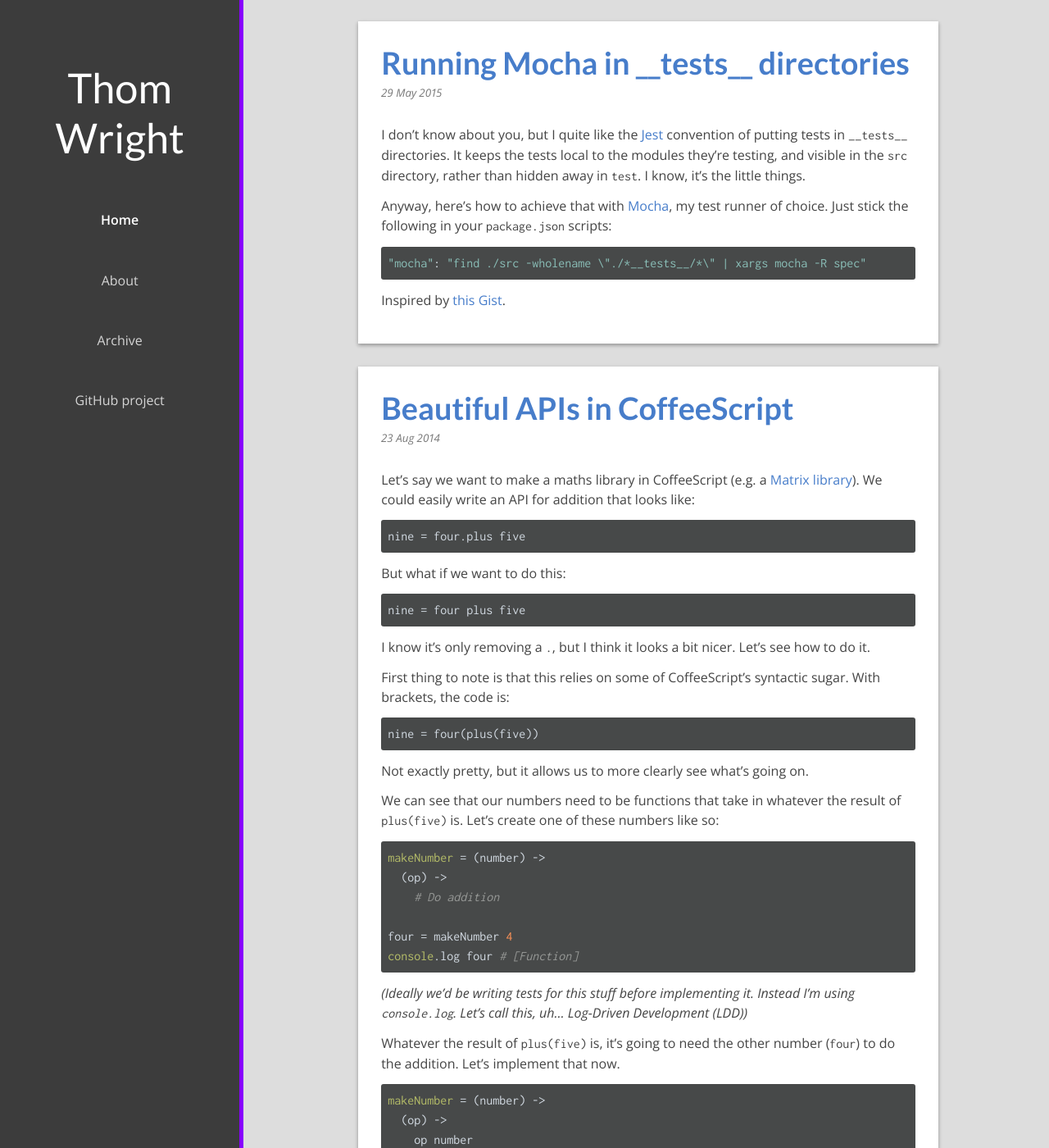
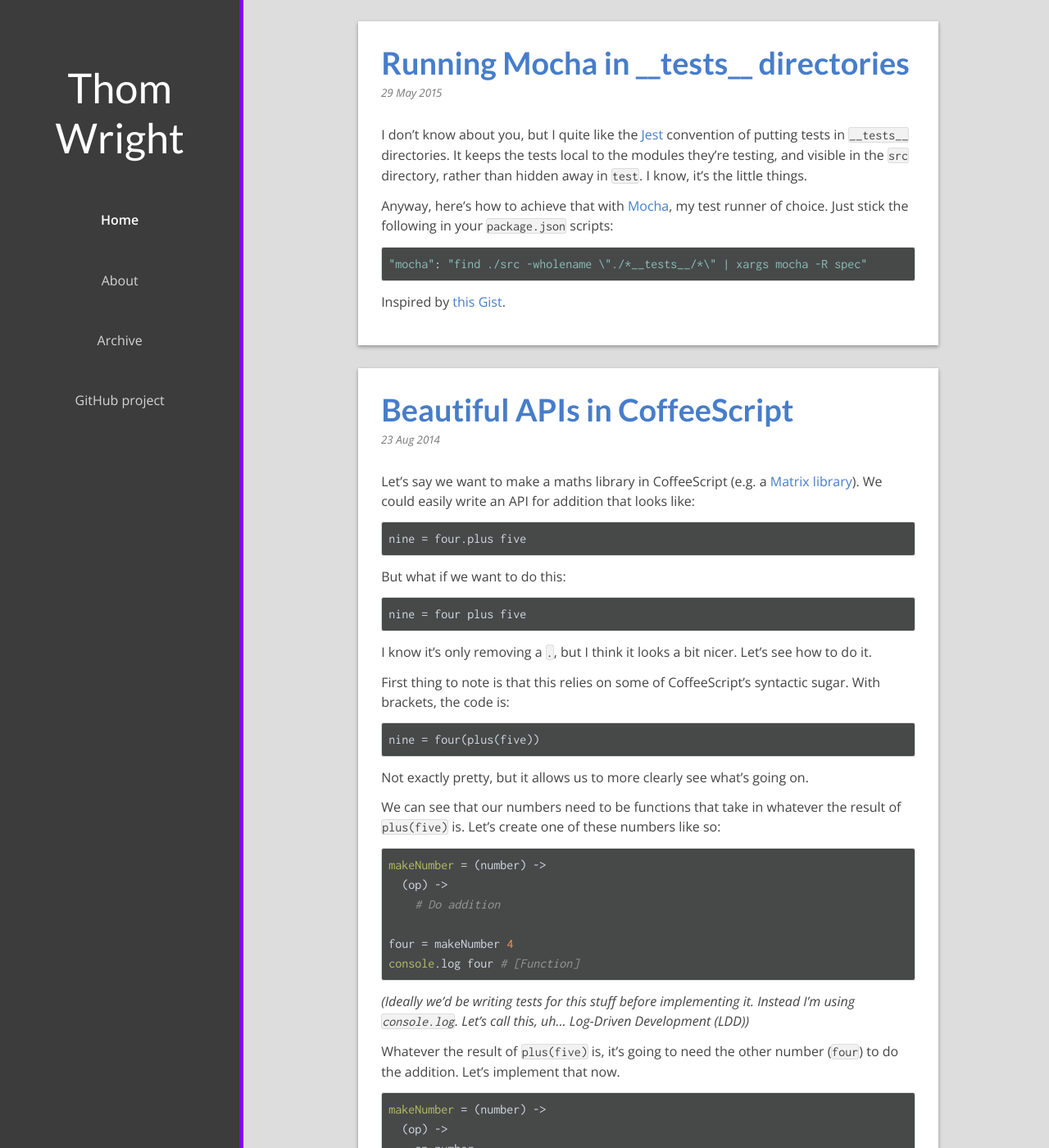
Before and after one commit to ThomWright/ThomWright.github.io, a Jekyll site: the page built from index.html, in a window 1280 px wide and 1400 px high. Shown: the whole window at 82% size. Built offline with Jekyll 4.4.1, drawn with Linux system fonts in a browser that asks for light colours; nearby versions of some CDN libraries; Markdown is read by kramdown in place of the engine named in the settings.

Commit message:
Style changes to improve readability
- article width
- inline code highlight

```diff
--- a/public/css/_sass/_articles.scss
+++ b/public/css/_sass/_articles.scss
@@ -14,4 +14,6 @@
     font-style: italic;
     color: $gray;
   }
+
+  max-width: $max-content-width;
 }
--- a/public/css/_sass/_base.scss
+++ b/public/css/_sass/_base.scss
@@ -100,6 +100,9 @@
 code {
   font-family: $mono-font-family;
   font-weight: 400;
+  background-color: darken(white, 5%);
+  border-radius: 3px;
+  border: 1px $gray-lightest solid;
 }
 
 pre code {
--- a/public/css/_sass/_page.scss
+++ b/public/css/_sass/_page.scss
@@ -5,4 +5,6 @@
 
 .page {
   @include card;
+
+  max-width: $max-content-width;
 }
--- a/public/css/_sass/_variables.scss
+++ b/public/css/_sass/_variables.scss
@@ -57,3 +57,5 @@
 $base-z-index: 0;
 
 $base-padding: modular-scale(2, 1rem);
+
+$max-content-width: 800px;
```
